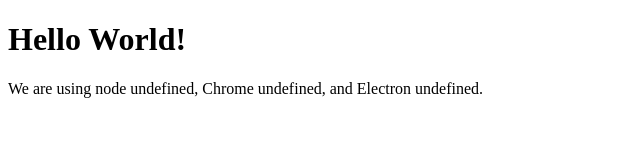
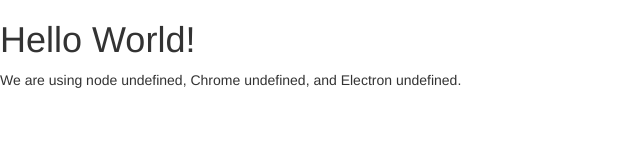
Before and after one commit to notmikeb/electron-file-editor, an Electron app: page index.html in a window 800 px wide. Shown: the whole page, without its empty margins (0-640 px from the left). Drawn offline with nearby package versions, Linux system fonts and the light colour scheme.

Commit message:
added bootstrap dependency

```diff
--- a/index.html
+++ b/index.html
@@ -3,6 +3,7 @@
   <head>
     <meta charset="UTF-8">
     <title>Hello World!</title>
+    <link href="node_modules/bootstrap/dist/css/bootstrap.css" rel="stylesheet">
   </head>
   <body>
     <h1>Hello World!</h1>
--- a/package.json
+++ b/package.json
@@ -21,6 +21,9 @@
   },
   "homepage": "https://github.com/e-xtrategy/electron-file-editor#readme",
   "devDependencies": {
-        "electron-prebuilt": "^0.37.8"
+    "electron-prebuilt": "0.37.8"
+  },
+  "dependencies": {
+    "bootstrap": "3.3.6"
   }
 }
```
Lines whose indentation alone changed are shown as unchanged.
